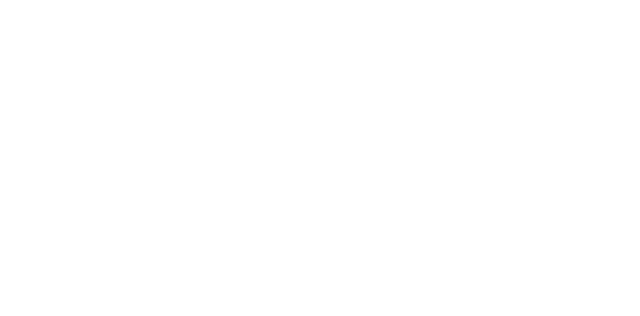
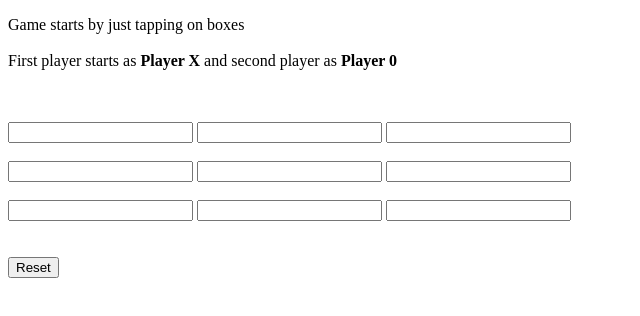
Before and after one commit to Sajadmhy/Tic-Tac-Toe, a plain HTML site: page index.html in a window 1280 px wide. Shown: the whole page, without its empty margins (0-640 px from the left). Drawn offline with Linux system fonts and the light colour scheme.

Commit message:
set up structure in html

```diff
--- a/index.html
+++ b/index.html
@@ -8,6 +8,29 @@
     <link rel="stylesheet" href="styles.css">
 </head>
 <body>
+
+    <p id="ins">
+        Game starts by just tapping on boxes <br><br>First player starts as <b>Player X</b> and second player
+        as <b>Player 0</b>
+    </p>
+    <br><br>
+
+    <input type="text" id="b1" readonly>
+    <input type="text" id="b2" readonly>
+    <input type="text" id="b3" readonly>
+    <br><br>
+    <input type="text" id="b4" readonly>
+    <input type="text" id="b5" readonly>
+    <input type="text" id="b6" readonly>
+    <br><br>
+    <input type="text" id="b7" readonly>
+    <input type="text" id="b8" readonly>
+    <input type="text" id="b9" readonly>
+
+    <br><br><br>
+    <button id="button">Reset</button>
+
+    <p id="print"></p>
     <script src="game.js"></script>
 </body>
 </html>
```
